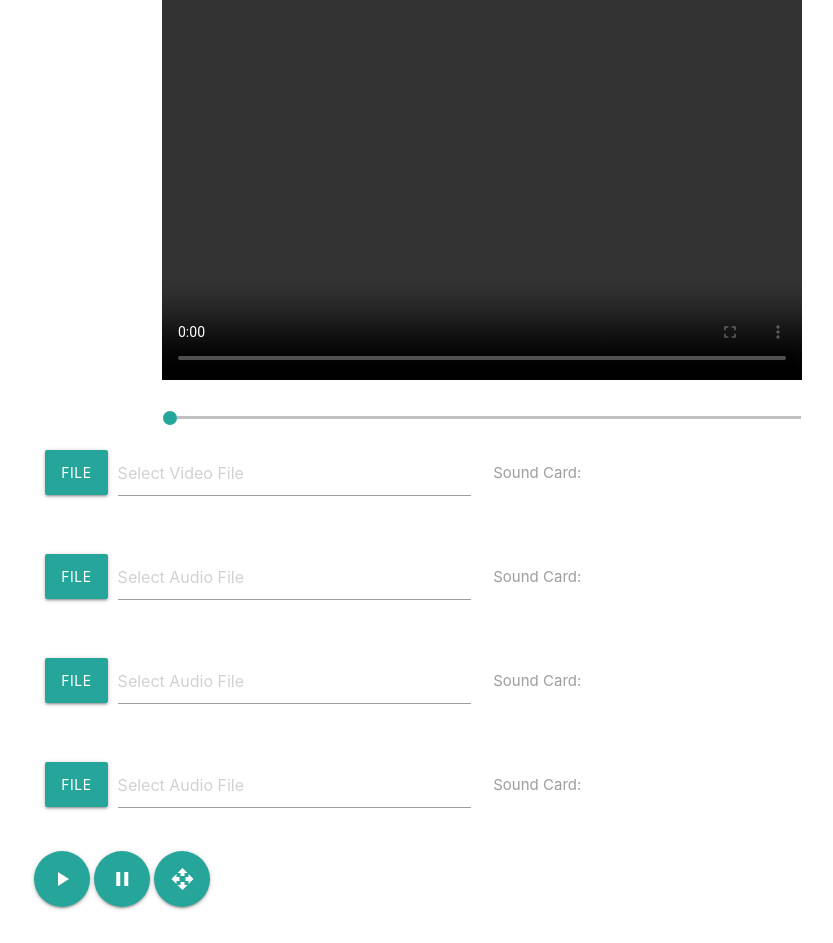
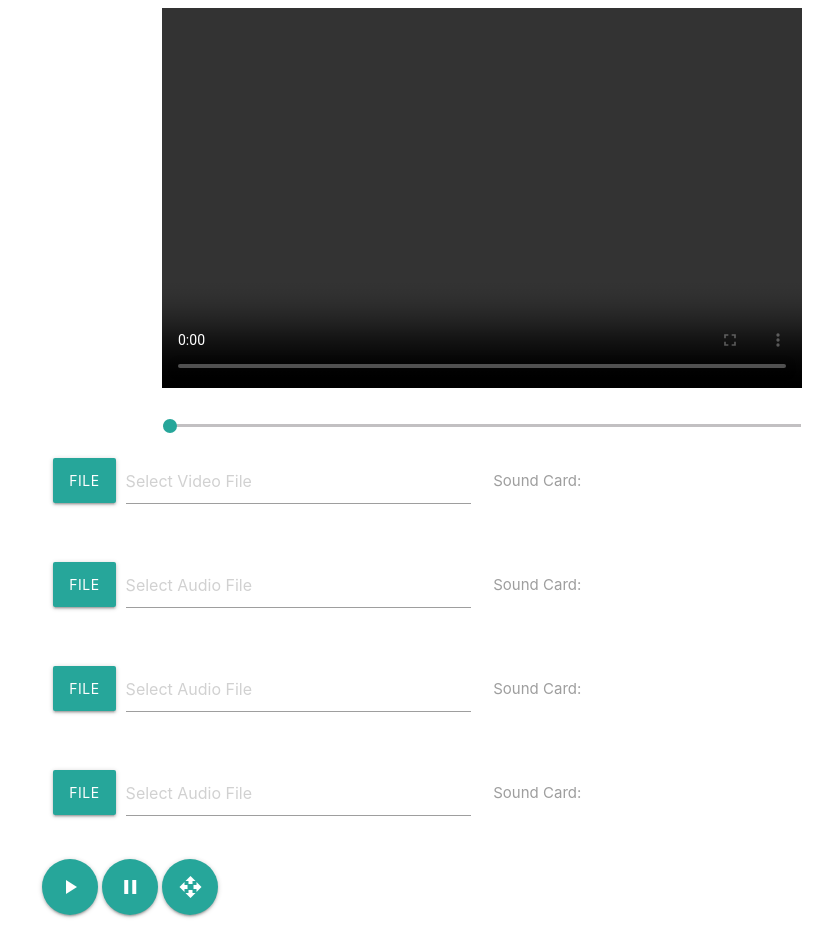
Before and after one commit to RANISio/multiplayer, a plain HTML site: page src/index.html in a window 1280 px wide. Shown: the whole page, without its empty margins (158-991 px from the left). Drawn offline with nearby package versions, Linux system fonts and the light colour scheme.

Commit message:
Changed let to var. Added padding to container.

```diff
--- a/src/index.html
+++ b/src/index.html
@@ -23,6 +23,9 @@
         pointer-events: auto;
         cursor: pointer;
       }
+      .container {
+        padding: 8px;
+      }
       video {
         background-color: black;
         width: 640px;
@@ -39,7 +42,7 @@
     <script src="https://cdnjs.cloudflare.com/ajax/libs/materialize/0.98.2/js/materialize.min.js"></script>
     <script type="text/javascript">
     $(document).ready(function() {
-      let mediaPlayers = window.mediaPlayers = $('.mediaPlayer'),
+      var mediaPlayers = window.mediaPlayers = $('.mediaPlayer'),
           selects = $('select'),
           fileInputs = $('[type="file"]'),
           playButton = $('#playButton'),
```
